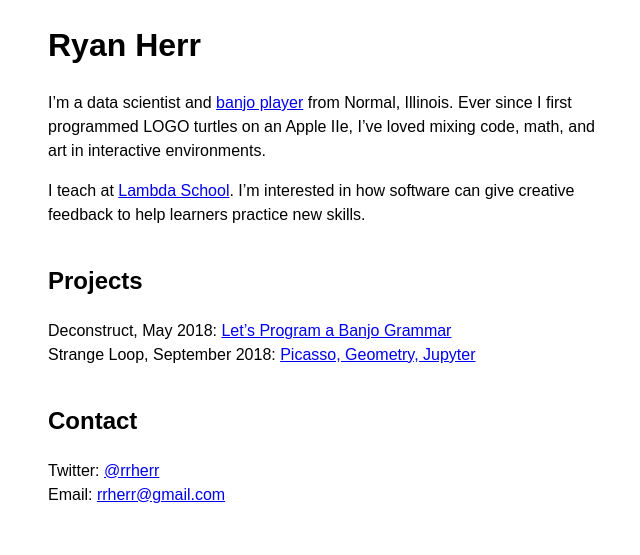
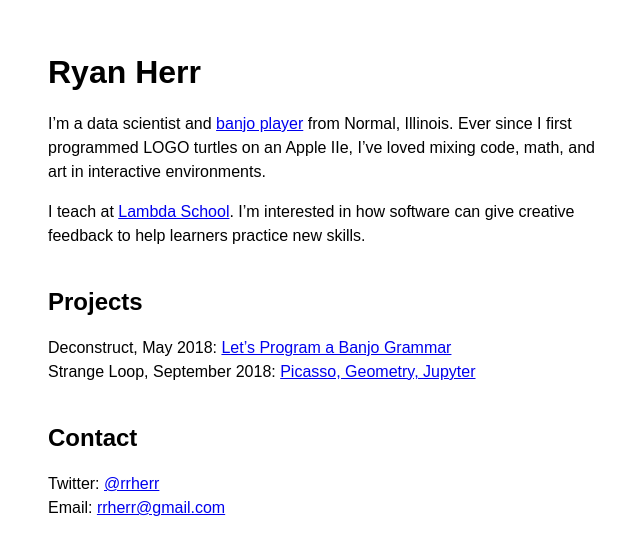
Before and after one commit to rrherr/rrherr.github.io, a Jekyll site: the page built from index.md, in a window 1280 px wide. Shown: the top 555 px of the page, without its empty margins (312-952 px from the left). Built offline with Jekyll 4.4.1, drawn with Linux system fonts in a browser that asks for light colours; our own code applies the rules of GitHub Pages for plain Markdown files.

Commit message:
Update default.html

```diff
--- a/_layouts/default.html
+++ b/_layouts/default.html
@@ -12,7 +12,7 @@
     <style>
       body { font-family: sans-serif; font-size: 16px; line-height: 1.5; margin-bottom: 3em; }
       div.container { max-width: 560px; margin: auto; }
-      h2 { margin-top: 1.5em; }
+      h1, h2, h3 { margin-top: 1.5em; margin-bottom: 0.5em; }
 
       .video-responsive{
           overflow:hidden;
```
